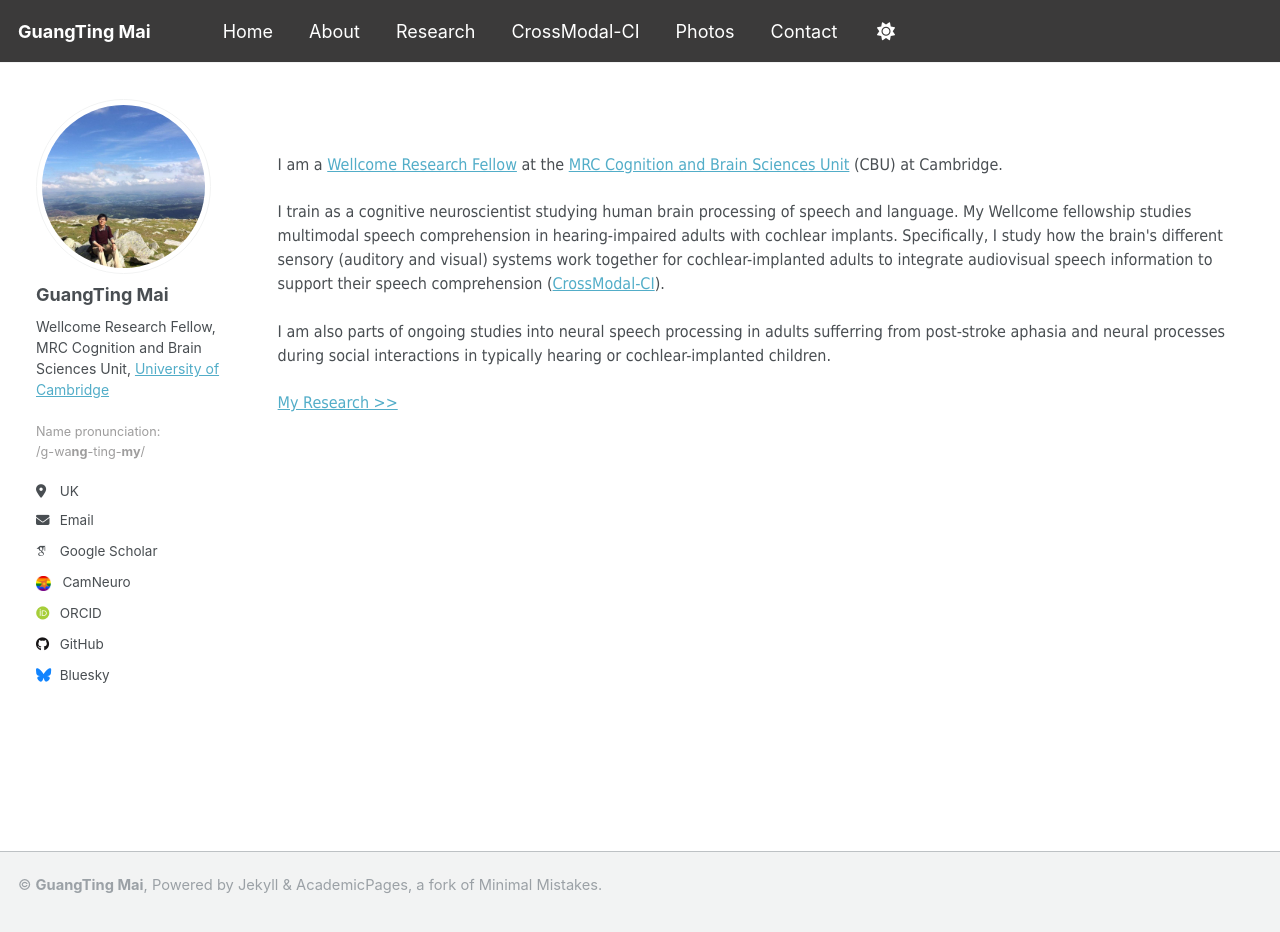
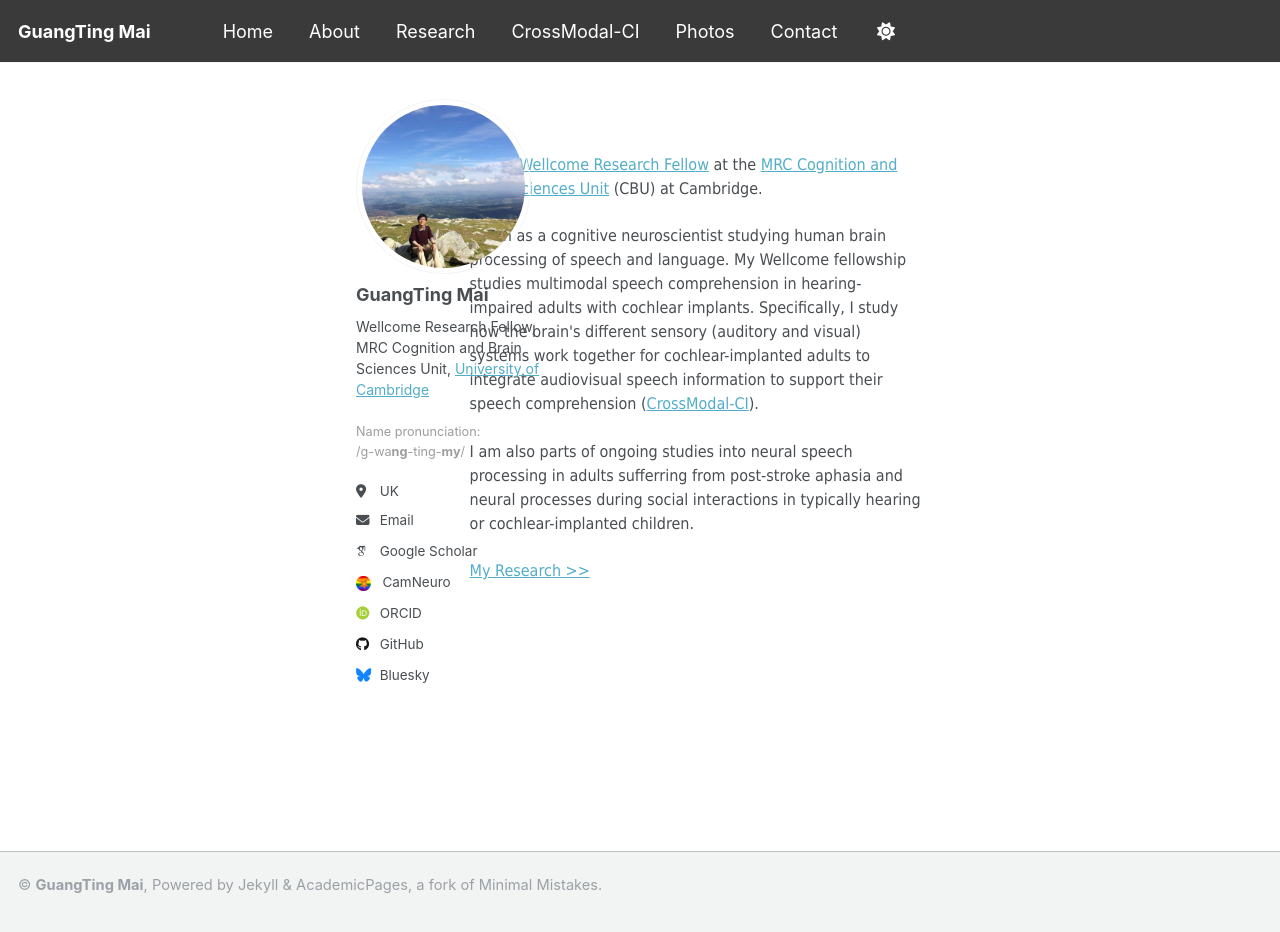
Before and after one commit to guangtingmai/guangtingmai.github.io, a Jekyll site: the page built from _pages/readme.html, in a window 1280 px wide and 938 px high. Shown: the top 932 px of the window. Built offline with Jekyll 4.4.1, drawn with Linux system fonts in a browser that asks for light colours; some web fonts are replaced.

Commit message:
Update custom.scss

```diff
--- a/_sass/custom.scss
+++ b/_sass/custom.scss
@@ -42,8 +42,8 @@ nav a:hover,
 
 /* ========= FULL WIDTH OVERRIDE ========= */
 #main {
-  max-width: 100% !important;
-  width: 100% !important;
+  max-width: 50% !important;
+  width: 50% !important;
   padding-left: 2rem !important;
   padding-right: 2rem !important;
 }
```
